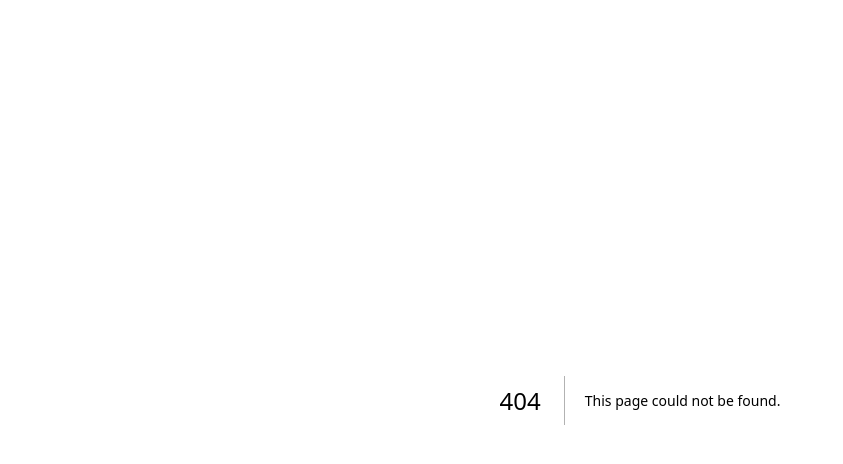
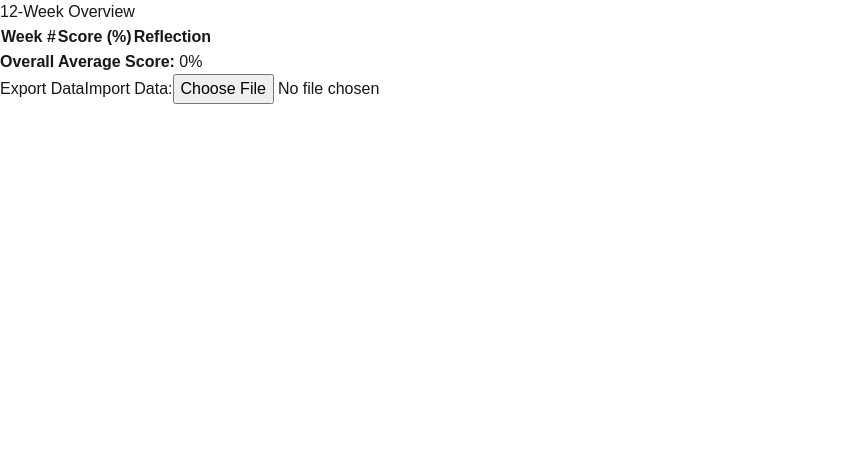
Before and after one commit to Kxvin1/12-week-year, a Next.js app: page /overview in a window 1280 px wide. Before the commit this address had no page. Shown: the top 464 px of the page, without its empty margins (0-843 px from the left). Built offline with nearby package versions, Linux system fonts and the light colour scheme.

Commit message:
added overview skeleton

```diff
--- /dev/null
+++ b/src/app/overview/page.tsx
@@ -0,0 +1,124 @@
+"use client";
+
+import { useEffect, useState } from "react";
+import {
+  getWeeklySummaries,
+  getGoals,
+  getDailyEntries,
+  getWeeklySummaries as fetchWeeklySummaries,
+  saveGoals,
+  saveDailyEntries,
+  saveWeeklySummaries,
+} from "@/utils/localStorage";
+import { WeeklySummary } from "@/utils/types";
+
+/**
+ * Export function (similar to what we described before).
+ */
+function exportData() {
+  const data = {
+    goals: getGoals(),
+    dailyEntries: getDailyEntries(),
+    weeklySummaries: fetchWeeklySummaries(),
+  };
+  const jsonStr = JSON.stringify(data, null, 2);
+  const blob = new Blob([jsonStr], { type: "application/json" });
+  const url = URL.createObjectURL(blob);
+
+  const link = document.createElement("a");
+  link.href = url;
+  link.download = "12-week-scoreboard-data.json";
+  document.body.appendChild(link);
+  link.click();
+  document.body.removeChild(link);
+}
+
+function importData(file: File) {
+  const reader = new FileReader();
+  reader.onload = (e) => {
+    try {
+      const result = e?.target?.result;
+      if (!result) return;
+      const parsed = JSON.parse(result as string);
+
+      if (parsed.goals) saveGoals(parsed.goals);
+      if (parsed.dailyEntries) saveDailyEntries(parsed.dailyEntries);
+      if (parsed.weeklySummaries) saveWeeklySummaries(parsed.weeklySummaries);
+
+      alert("Data imported successfully! Please refresh the page.");
+    } catch (err) {
+      alert("Error importing data. Invalid JSON file.");
+    }
+  };
+  reader.readAsText(file);
+}
+
+export default function OverviewPage() {
+  const [summaries, setSummaries] = useState<WeeklySummary[]>([]);
+
+  useEffect(() => {
+    const all = getWeeklySummaries();
+    // Sort by weekNumber just in case
+    all.sort((a, b) => a.weekNumber - b.weekNumber);
+    setSummaries(all);
+  }, []);
+
+  // Calculate an overall average (0 to 100) from the available summaries
+  const totalScore = summaries.reduce((acc, s) => acc + s.score, 0);
+  const averageScore =
+    summaries.length === 0 ? 0 : Math.round(totalScore / summaries.length);
+
+  function handleFileChange(e: React.ChangeEvent<HTMLInputElement>) {
+    const file = e.target.files?.[0];
+    if (file) {
+      importData(file);
+    }
+  }
+
+  return (
+    <main className="p-4">
+      <h1 className="text-2xl mb-4">12-Week Overview</h1>
+
+      <table className="w-full border-collapse">
+        <thead>
+          <tr className="bg-gray-200">
+            <th className="border p-2">Week #</th>
+            <th className="border p-2">Score (%)</th>
+            <th className="border p-2">Reflection</th>
+          </tr>
+        </thead>
+        <tbody>
+          {summaries.map((summary) => (
+            <tr key={summary.weekNumber}>
+              <td className="border p-2 text-center">{summary.weekNumber}</td>
+              <td className="border p-2 text-center">{summary.score}</td>
+              <td className="border p-2">{summary.reflection}</td>
+            </tr>
+          ))}
+        </tbody>
+      </table>
+
+      <p className="mt-4">
+        <strong>Overall Average Score:</strong> {averageScore}%
+      </p>
+
+      <div className="mt-6 flex items-center gap-4">
+        <button
+          onClick={exportData}
+          className="bg-blue-600 text-white px-4 py-2"
+        >
+          Export Data
+        </button>
+        <label className="block">
+          Import Data:
+          <input
+            type="file"
+            accept=".json"
+            onChange={handleFileChange}
+            className="ml-2"
+          />
+        </label>
+      </div>
+    </main>
+  );
+}
```
